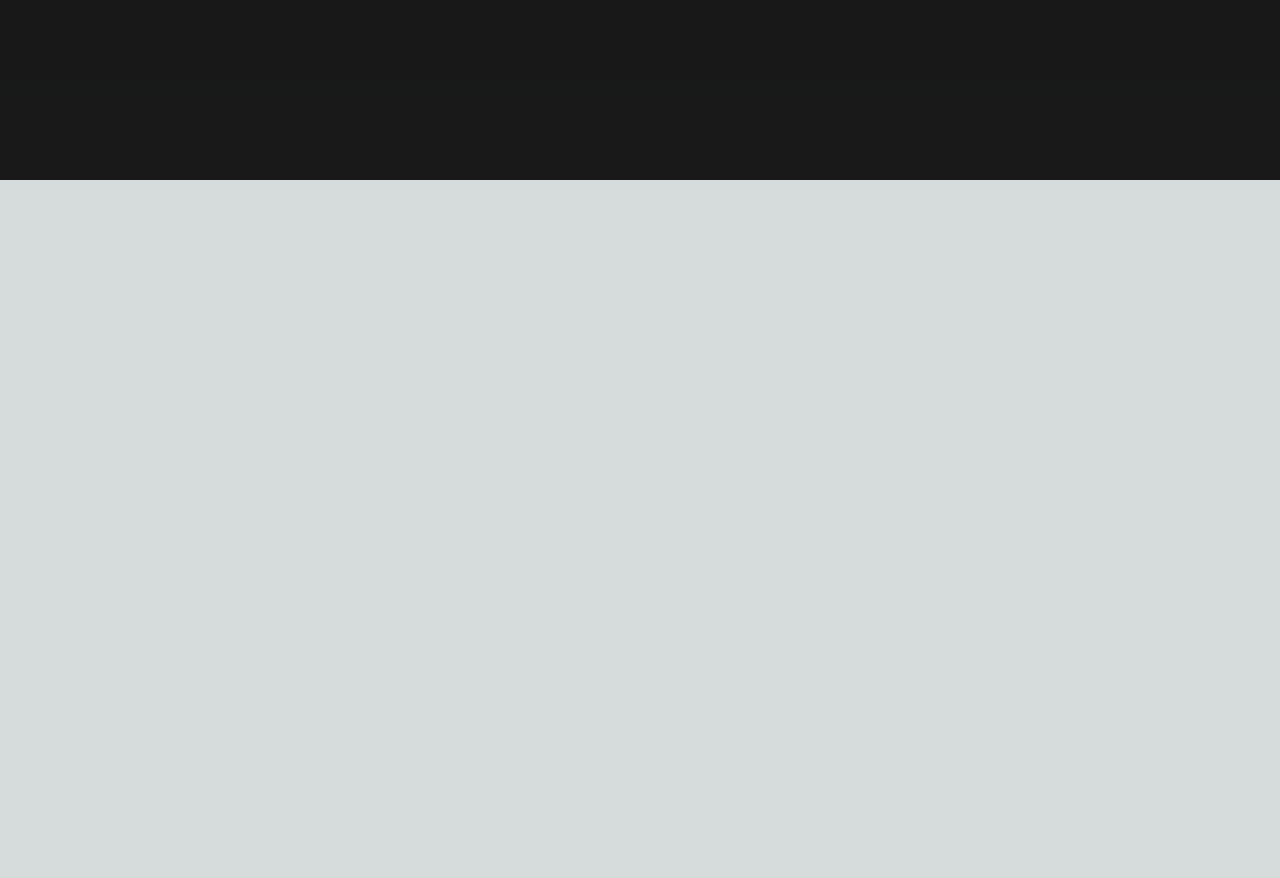
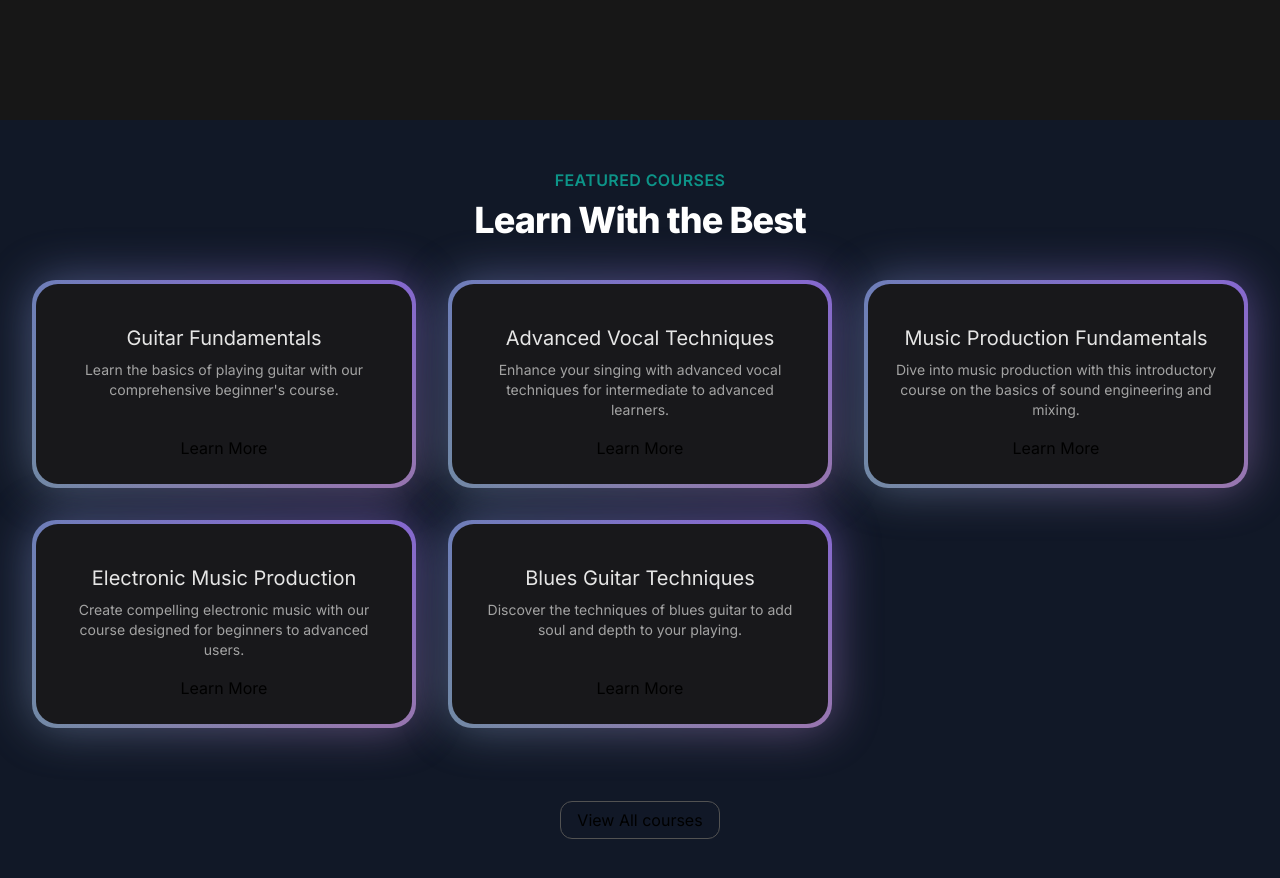
Before and after one commit to AyushDixit123/music-academy, a Next.js app: page / in a window 1280 px wide. Shown: the part 620-1498 px from the top of the page. Before the commit the page ends 800 px from the top, so only its background shows below. Built offline with nearby package versions, Linux system fonts and the light colour scheme.

Commit message:
built feature section

```diff
--- a/app/page.tsx
+++ b/app/page.tsx
@@ -1,10 +1,12 @@
 
 import { Hero } from "@/components/Herosection";
+import Featuredcourses from "@/components/Featured-courses";
 export default function Home() {
   return (
     <>
      <main className="min-h-screen bg-black/[0.9]">
       <Hero />
+      <Featuredcourses />
      </main>
 
     </>
--- /dev/null
+++ b/components/Featured-courses.tsx
@@ -0,0 +1,58 @@
+'use client'
+import Link from "next/link"
+import courseData from "../data/music.json"
+import { BackgroundGradient } from "./ui/background-gradient"
+
+interface Course{
+    id: number,
+    title: string,
+    slug: string,
+    description: string,
+    price: number,
+    instructor: string,
+    isFeatured: boolean,
+
+}
+
+function FeaturedCourses() {
+    const featuredCourses = courseData.courses.filter((course:Course) => course.isFeatured)
+
+
+  return (
+    <div className="py-12 bg-gray-900">
+        <div>
+            <div className="text-center">
+                <h2 className="text-base text-teal-600 font-semibold tracking-wide uppercase">FEATURED COURSES</h2>
+                <p className="mt-2 text-3xl leading-8 font-extrabold tracking-tight text-white sm:text-4xl">Learn With the Best</p>
+            </div>
+        </div>
+        <div className="mt-10 mx-8">
+            <div className="grid grid-cols-1 sm:grid-cols-2 lg:grid-cols-3 gap-8 justify-center">
+                {featuredCourses.map((course:Course)=> (
+                    <div key={course.id} className="flex justify-center">
+                        <BackgroundGradient
+                        className="flex flex-col rounded-[22px] bg-white dark:bg-zinc-900 overflow-hidden h-full max-w-sm">
+                            <div className="p-4 sm:p-6 flex flex-col items-center text-center flex-grow">
+                                <p className="text-lg sm:text-xl text-black mt-4 mb-2 dark:text-neutral-200">{course.title}</p>
+                                <p className="text-sm text-neutral-600 dark:text-neutral-400 flex-grow">{course.description}</p>
+                                <Link href={`/courses/${course.slug}`} className="mt-4">
+                                Learn More
+                                </Link>
+                            </div>
+                        </BackgroundGradient>
+                    </div>
+                ))}
+            </div>
+        </div>
+        <div className="mt-20 text-center">
+            <Link href={"/courses"}
+            className="px-4 py-2 rounded-xl border border-neutral-600 text-white-700 bg-gray hover:bg-gray-100 transition duration-200"
+            >
+            View All courses
+            </Link>
+        </div>
+    </div>
+  )
+}
+
+export default FeaturedCourses
--- a/components/Herosection.tsx
+++ b/components/Herosection.tsx
@@ -9,7 +9,7 @@
     const words = 'Explore the world of music';
     return (
         <div className="h-auto md:h-[40rem] w-full rounded-md flex flex-col items-center justify-center overflow-hidden mx-auto py-10 md:py-0">
-            <Spotlight className="-top-40 left-0 md:left-60 md:-top-20" fill="gray" />
+            <Spotlight className="-top-40 left-0 md:left-60 md:-top-20" fill="white" />
             <div className="p-4 relative z-10 w-full text-center">
                 <h1 className="mt-20 md:mt-0 text-4xl md:text-7xl font-bold bg-clip-text text-transparent bg-gradient-to-b from-neutral-50 to-neutral-400">
                     <TextGenerateEffect words={words} />
--- a/components/Navbar.tsx
+++ b/components/Navbar.tsx
@@ -3,12 +3,15 @@
 import { HoveredLink, Menu, MenuItem } from "./ui/navbar-menu";
 import Link from "next/link";
 import { cn } from "@/utils/cn";
+import { Button } from "./ui/moving-border";
 
 export function Navbar({ className }: { className?: string }) {
     const [active, setActive] = useState<string | null>(null);
     return (
+
+        <div className="flex justify-between">
         <div className={cn("fixed top-10 inset-x-0 max-w-2xl mx-auto z-50", className)}>
-            <Menu setActive={setActive} className="flex justify-between">
+            <Menu setActive={setActive} className="flex justify-center">
                 <Link href='/'>
                     <MenuItem setActive={setActive} active={active} item="home">
                         <div className="flex flex-col space-y-4 text-sm">
@@ -31,7 +34,12 @@
                         Contact
                     </div>
                 </MenuItem>
+
             </Menu>
+        </div>
+        <div className="relative mt-9 ">
+            <Button>register</Button>
+        </div>
         </div>
     );
 }
--- /dev/null
+++ b/components/ui/background-gradient.tsx
@@ -0,0 +1,72 @@
+import { cn } from "@/utils/cn";
+import React from "react";
+import { motion } from "framer-motion";
+
+export const BackgroundGradient = ({
+  children,
+  className,
+  containerClassName,
+  animate = true,
+}: {
+  children?: React.ReactNode;
+  className?: string;
+  containerClassName?: string;
+  animate?: boolean;
+}) => {
+  const variants = {
+    initial: {
+      backgroundPosition: "0 50%",
+    },
+    animate: {
+      backgroundPosition: ["0, 50%", "100% 50%", "0 50%"],
+    },
+  };
+  return (
+    <div className={cn("relative p-[4px] group", containerClassName)}>
+      <motion.div
+        variants={animate ? variants : undefined}
+        initial={animate ? "initial" : undefined}
+        animate={animate ? "animate" : undefined}
+        transition={
+          animate
+            ? {
+                duration: 5,
+                repeat: Infinity,
+                repeatType: "reverse",
+              }
+            : undefined
+        }
+        style={{
+          backgroundSize: animate ? "400% 400%" : undefined,
+        }}
+        className={cn(
+          "absolute inset-0 rounded-3xl z-[1] opacity-60 group-hover:opacity-100 blur-xl  transition duration-500 will-change-transform",
+          " bg-[radial-gradient(circle_farthest-side_at_0_100%,#00ccb1,transparent),radial-gradient(circle_farthest-side_at_100%_0,#7b61ff,transparent),radial-gradient(circle_farthest-side_at_100%_100%,#ffc414,transparent),radial-gradient(circle_farthest-side_at_0_0,#1ca0fb,#141316)]"
+        )}
+      />
+      <motion.div
+        variants={animate ? variants : undefined}
+        initial={animate ? "initial" : undefined}
+        animate={animate ? "animate" : undefined}
+        transition={
+          animate
+            ? {
+                duration: 5,
+                repeat: Infinity,
+                repeatType: "reverse",
+              }
+            : undefined
+        }
+        style={{
+          backgroundSize: animate ? "400% 400%" : undefined,
+        }}
+        className={cn(
+          "absolute inset-0 rounded-3xl z-[1] will-change-transform",
+          "bg-[radial-gradient(circle_farthest-side_at_0_100%,#00ccb1,transparent),radial-gradient(circle_farthest-side_at_100%_0,#7b61ff,transparent),radial-gradient(circle_farthest-side_at_100%_100%,#ffc414,transparent),radial-gradient(circle_farthest-side_at_0_0,#1ca0fb,#141316)]"
+        )}
+      />
+
+      <div className={cn("relative z-10", className)}>{children}</div>
+    </div>
+  );
+};
```
